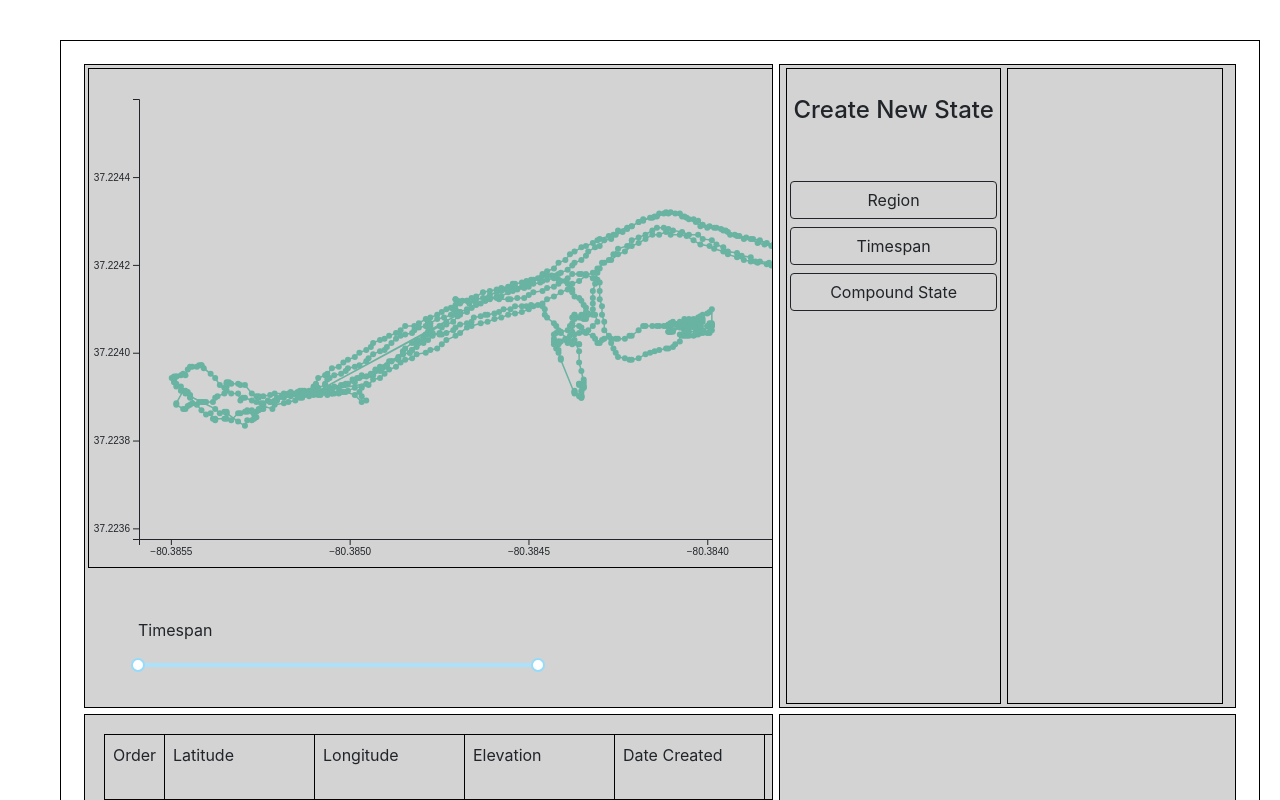
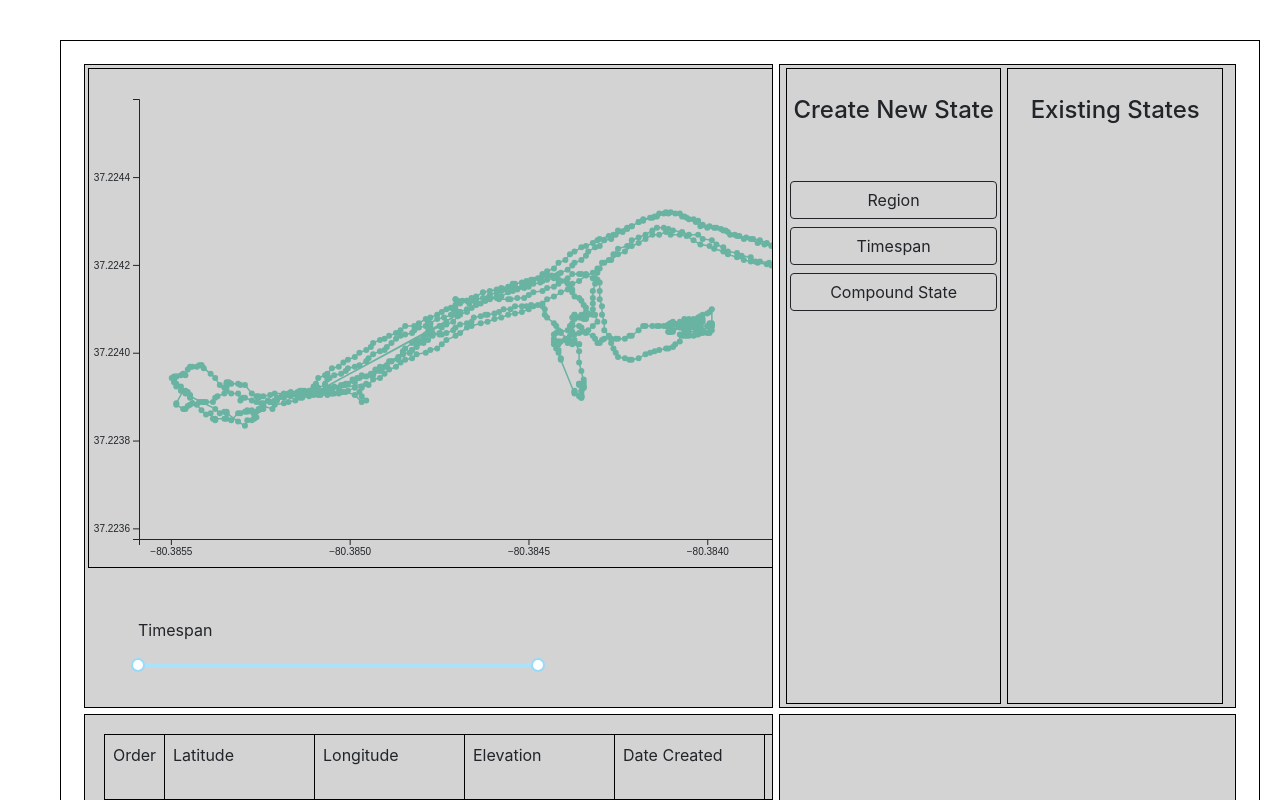
Before and after one commit to echo-lab/SensDat, a React (Create React App) app: page / in a window 1280 px wide. Shown: the top 800 px of the page. Built offline with nearby package versions, Linux system fonts and the light colour scheme.

Commit message:
List existing state

```diff
--- a/src/index.js
+++ b/src/index.js
@@ -52,7 +52,7 @@ function App() {
 
   let stateViewProps = {
     uiState: state.uiState,
-    userDefinedState: state.userDefinedState,
+    userDefinedStates: state.userDefinedStates,
     tmpUserDefinedState: state.tmpUserDefinedState,
     dispatch,
     createRegionInteraction: state.createRegionInteraction,
--- a/src/state-view.js
+++ b/src/state-view.js
@@ -4,7 +4,7 @@ import Form from "react-bootstrap/Form";
 import { UIState } from "./ui-state.js";
 import { actions } from "./app-state.js";
 
-export function StateView({ uiState, dispatch, userDefinedState, tmpUserDefinedState, createRegionInteraction }) {
+export function StateView({ uiState, dispatch, userDefinedStates, tmpUserDefinedState, createRegionInteraction }) {
   // This pane is only present for UIState.CreateRegion
   let regionPane = uiState === UIState.CreateRegion && (
     <CreateRegionPane
@@ -17,8 +17,25 @@ export function StateView({ uiState, dispatch, userDefinedState, tmpUserDefinedS
   return (
     <div className="state-container debug">
       <NewStateContainer dispatch={dispatch} />
-      <div className="existing-state-container debug"></div>
+      <ExistingStateContainer userDefinedStates={userDefinedStates} />
       {regionPane}
+    </div>
+  );
+}
+
+function ExistingStateContainer({userDefinedStates}) {
+  return (
+    <div className="existing-state-container debug">
+      <h4 className="py-4 text-center">Existing States </h4>
+      <div className="d-grid gap-2 py-4 mx-4">
+        <ul>
+          {
+            userDefinedStates.map(s=>
+              <li key={s.id}>{s.name}</li>
+            )
+          }
+        </ul>
+      </div>
     </div>
   );
 }
```
